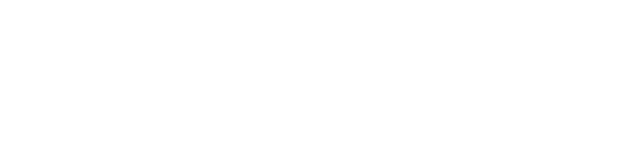
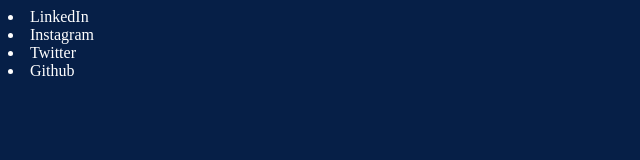
Before and after one commit to chefboyrp/portfolio, a plain HTML site: page index.html in a window 1280 px wide. Shown: the whole page, without its empty margins (0-640 px from the left). Drawn offline with Linux system fonts and the light colour scheme.

Commit message:
added a style.css (background and font)

```diff
--- a/index.html
+++ b/index.html
@@ -6,12 +6,20 @@
     <meta name="viewport" content="width=device-width, initial-scale=1.0">
     <meta http-equiv="X-UA-Compatible" content="ie=edge">
     <title>Ryan Murphy</title>
+
+<link rel="stylesheet" href="./styles.css">
+
 </head>
 
 <body>
 <!-- nav bar -->
 <nav>
-
+    <uo>
+        <li>LinkedIn</li>
+        <li>Instagram</li>
+        <li>Twitter</li>
+        <li>Github</li>
+    </uo>
 </nav>
 
 <!-- sections -->
@@ -20,6 +28,7 @@
         <section id="contact"></section>
         <section id="interests"></section>
 
+<!-- title -->
     <h1>
 
     </h1>
--- /dev/null
+++ b/styles.css
@@ -0,0 +1,4 @@
+body {
+    background: #061f47;
+    color: #ffffff;
+}
```
